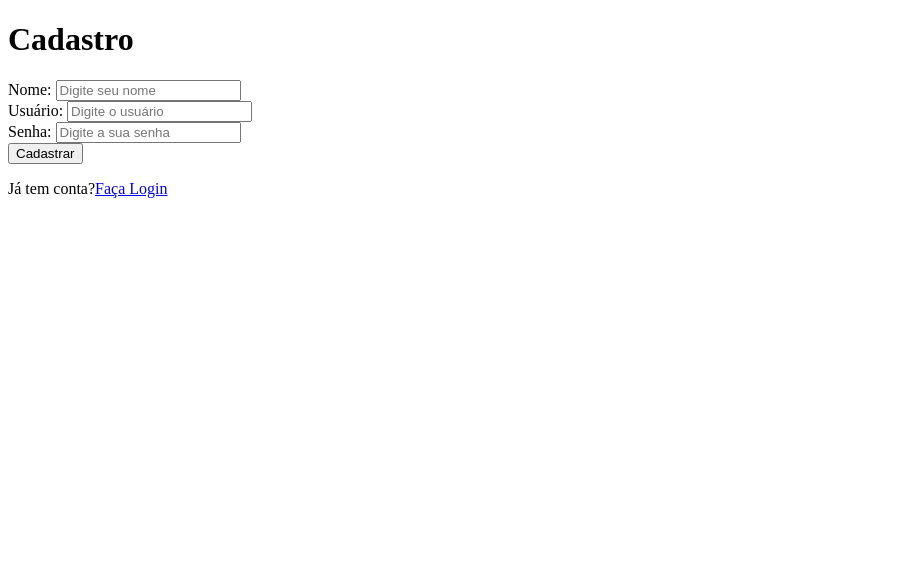
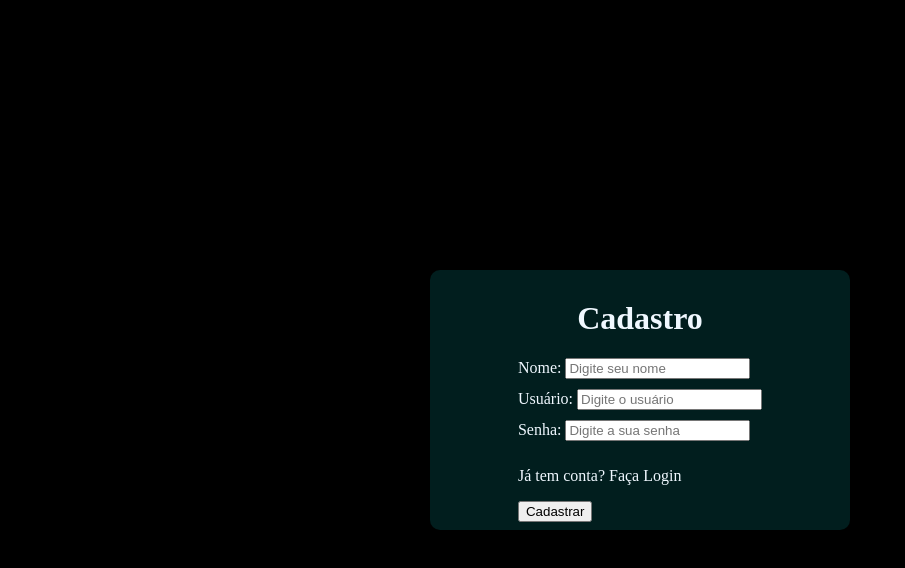
Before and after one commit to Wellington-S-Dias/vida-terrestre, a plain HTML site: page cadastro.html in a window 1280 px wide. Shown: the whole page, without its empty margins (0-905 px from the left). Drawn offline with Linux system fonts and the light colour scheme.

Commit message:
Sistema de Login

```diff
--- a/Css/styleSistemaDeLogin.css
+++ b/Css/styleSistemaDeLogin.css
@@ -0,0 +1,49 @@
+body{
+    margin: 0;
+    height: 100vh;
+
+    background-color: black;
+    color: aliceblue;
+
+    display: flex;
+    align-items: center;
+    justify-content: center;
+}
+.login-container{
+    height: 30vh;
+    width: 400px;
+    background-color: rgba(2, 44, 44, 0.7);
+
+    display: flex;
+    align-items: center;
+    justify-content: center;
+    flex-direction: column;
+
+    padding: 10px;
+    border-radius: 10px;
+}
+.login-container a{
+    position: relative;
+    text-decoration: none;
+
+    color: aliceblue;
+}
+.login-container a::after{
+    content: "";
+    position: absolute;
+
+    left: 0;
+    bottom: -2px;
+    width: 0;
+    height: 2px;
+
+    background-color: aliceblue;
+
+    transition: width 0.3s ease;
+}
+.login-container a:hover::after{
+    width: 100%;
+}
+.login-container input{
+    margin-bottom: 10px;
+}
--- a/cadastro.html
+++ b/cadastro.html
@@ -7,7 +7,7 @@
     <link rel="stylesheet" href="Css/styleSistemaDeLogin.css">
 </head>
 <body>
-    <div class="cadastro-container">
+    <div class="login-container">
         <h1>Cadastro</h1>
         <form action="/cadastro" method="get" id="cadastroForm">
             <div class="input-group">
@@ -26,11 +26,11 @@
                 <label for="email">Email: </label>             SE TIVER EMAIL
                 <input type="text" name="user" id="email" placeholder="Digite se email" required>
             </div> -->
+            <p class="link-cadastro">
+                Já tem conta? <a href="menuLogin.html">Faça Login</a>
+            </p>
             <button type="submit">Cadastrar</button>
         </form>
-        <p class="link-cadastro">
-            Já tem conta?<a href="menuLogin.html">Faça Login</a>
-        </p>
     </div>
     <script src="JS/cadastro.js"></script>
 </body>
```
Also changed, not shown: menuLogin.html (+1 -1 lines).
